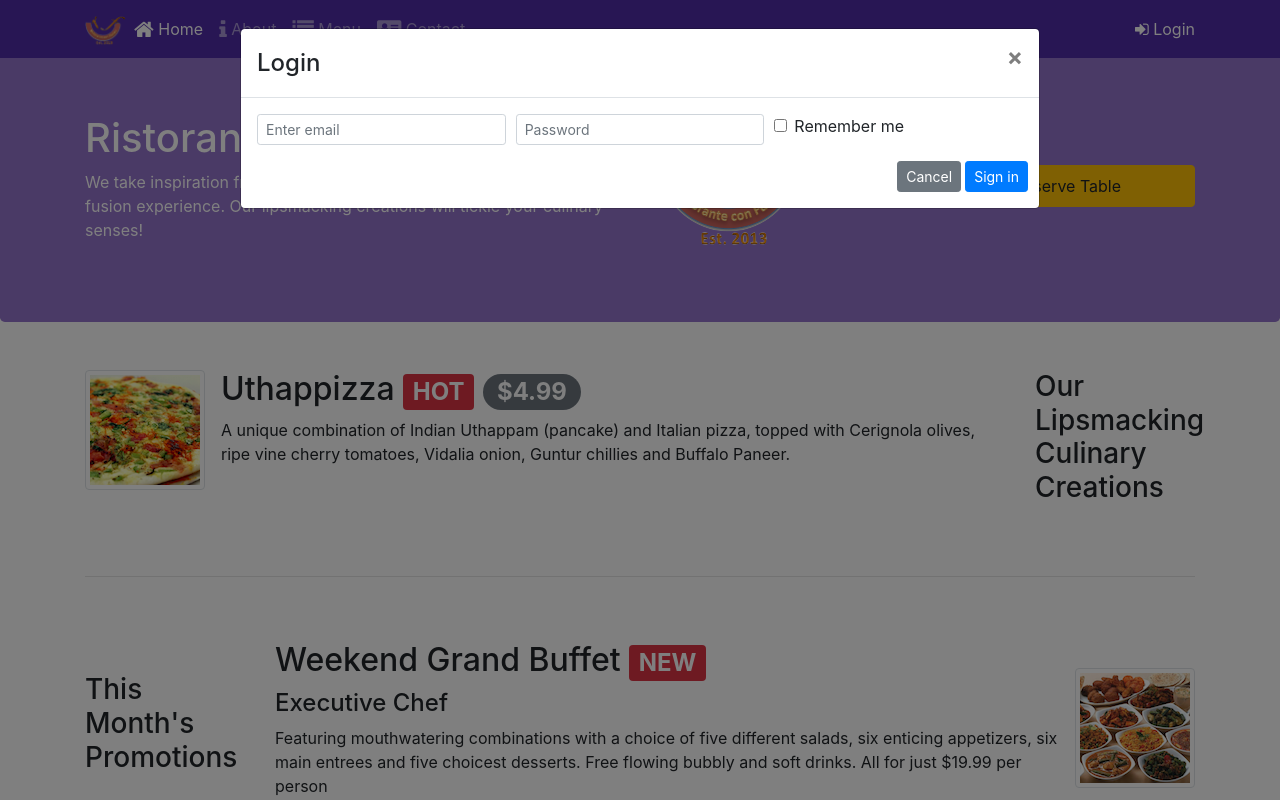
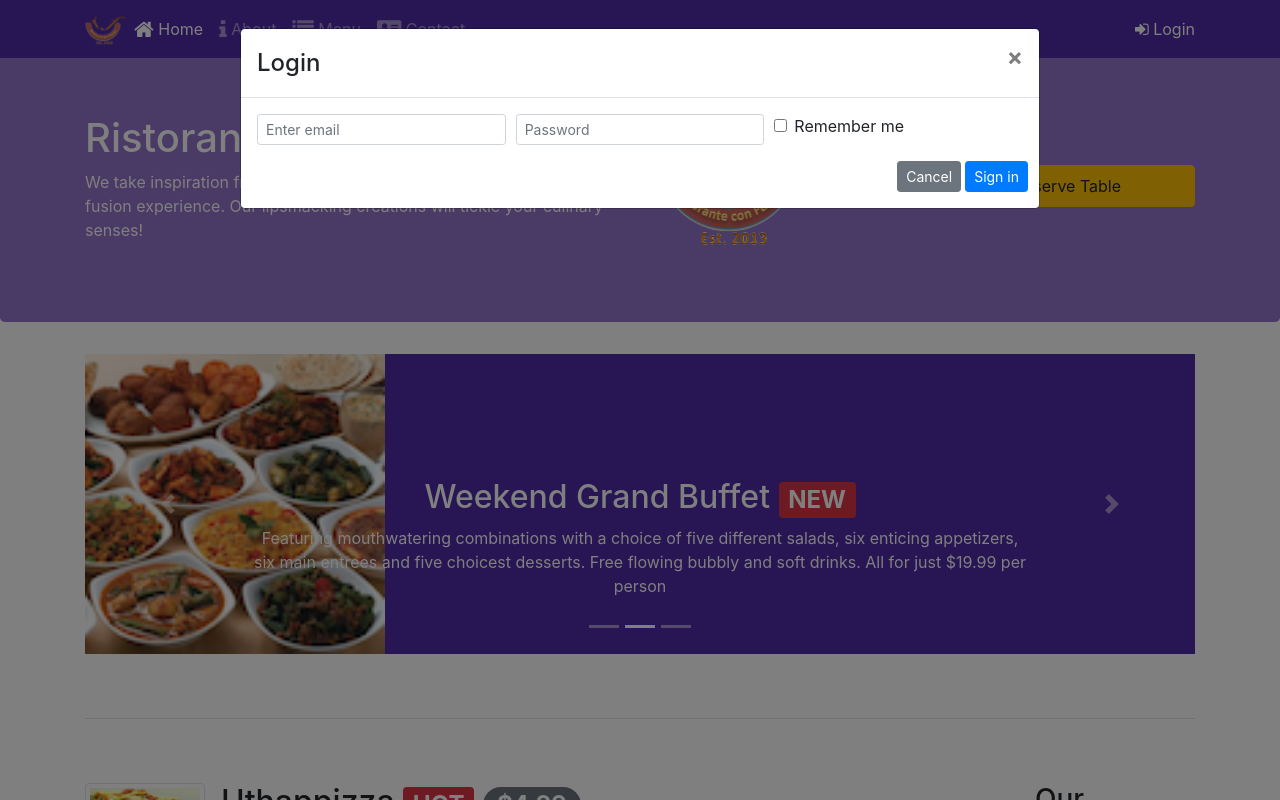
Before and after one commit to rolandsze/coursera-exercise-hku-course, a website: page index.html in a window 1280 px wide. Both pictures are taken after a click on the link "Login". Shown: the top 800 px of the page. Drawn offline with nearby package versions, Linux system fonts and the light colour scheme.

Commit message:
Add carousel, update image path

```diff
--- a/index.html
+++ b/index.html
@@ -22,7 +22,7 @@
         <button class="navbar-toggler" type="button" data-toggle="collapse" data-target="#Navbar">
             <span class="navbar-toggler-icon"></span>
         </button>
-        <a class="navbar-brand mr-auto" href="#"><img src="image/logo.png" height="30" width="41"
+        <a class="navbar-brand mr-auto" href="#"><img src="img/logo.png" height="30" width="41"
                                                       alt="Ristorante con Fusion"></a>
         <div class="collapse navbar-collapse" id="Navbar">
             <ul class="navbar-nav mr-auto">
@@ -98,7 +98,7 @@
                     lipsmacking creations will tickle your culinary senses!</p>
             </div>
             <div class="col-12 col-sm-3 align-self-center">
-                <img src="image/logo.png" class="img-fluid" alt="Ristorante Con Fusion">
+                <img src="img/logo.png" class="img-fluid" alt="Ristorante Con Fusion">
             </div>
 
             <div class="col-12 col-sm-3 align-self-center">
@@ -119,6 +119,82 @@
 
 <!-- Container -->
 <div class="container">
+    <!-- Carousel -->
+    <div class="row row-content">
+        <div class="col">
+            <div id="carousel" class="carousel slide" data-ride="carousel">
+                <!-- Indicators -->
+                <ol class="carousel-indicators">
+                    <li data-target="#carousel" data-slide-to="0" class="active"></li>
+                    <li data-target="#carousel" data-slide-to="1"></li>
+                    <li data-target="#carousel" data-slide-to="2"></li>
+                </ol>
+
+                <!-- Items -->
+                <div class="carousel-inner">
+                    <!-- Item Uthappizza -->
+                    <div class="carousel-item active">
+                        <img class="d-block img-fluid" src="img/uthappizza.png" alt="Uthappizza">
+                        <div class="carousel-caption d-none d-md-block">
+                            <h2>
+                                Uthappizza
+                                <span class="badge badge-danger">HOT</span>
+                                <span class="badge badge-pill badge-secondary">$4.99</span>
+                            </h2>
+                            <p class="d-none d-sm-block">A unique combination of Indian Uthappam (pancake) and
+                                Italian pizza, topped with Cerignola olives, ripe vine
+                                cherry tomatoes, Vidalia onion, Guntur chillies and
+                                Buffalo Paneer.</p>
+                        </div>
+                    </div>
+                    <!-- Item Buffet -->
+                    <div class="carousel-item">
+                        <img class="d-block img-fluid" src="img/buffet.png" alt="Weekend Grand Buffet">
+                        <div class="carousel-caption d-none d-md-block">
+                            <h2>
+                                Weekend Grand Buffet
+                                <span class="badge badge-danger">NEW</span>
+                            </h2>
+                            <p class="d-none d-sm-block">
+                                Featuring mouthwatering combinations with a choice of five different
+                                salads, six enticing appetizers, six main entrees and five choicest desserts. Free
+                                flowing bubbly and soft drinks. All for just $19.99 per person
+                            </p>
+                        </div>
+                    </div>
+                    <!-- Item Alberto -->
+                    <div class="carousel-item">
+                        <img class="d-block img-fluid" src="img/alberto.png" alt="Alberto Somayya">
+                        <div class="carousel-caption d-none d-md-block">
+                            <h2>Alberto Somayya</h2>
+                            <h4>Executive Chef</h4>
+                            <p class="d-none d-sm-block">
+                                Award winning three-star Michelin chef with wide
+                                International experience having worked closely with
+                                whos-who in the culinary world, he specializes in
+                                creating mouthwatering Indo-Italian fusion experiences.
+                            </p>
+                        </div>
+                    </div>
+                </div>
+
+                <!-- Controls -->
+                <a class="carousel-control-prev" href="#carousel" role="button" data-slide="prev">
+                    <span class="carousel-control-prev-icon"></span>
+                </a>
+                <a class="carousel-control-next" href="#carousel" role="button" data-slide="next">
+                    <span class="carousel-control-next-icon"></span>
+                </a>
+            </div>
+        </div>
+    </div>
+
+    <div class="row mt-5 mb-5">
+        <div class="col-12">
+            <hr>
+        </div>
+    </div>
+
     <div class="row mt-5 mb-5">
         <div class="col-12 col-md-2 order-0 order-md-1 align-self-center">
             <h3>Our Lipsmacking Culinary Creations</h3>
@@ -126,7 +202,7 @@
         <div class="col-12 col-md-10 order-1 order-md-0">
             <div class="media">
                 <img class="d-flex mr-3 img-thumbnail align-self-center"
-                     src="image/uthappizza.png" alt="Uthappizza">
+                     src="img/uthappizza.png" alt="Uthappizza">
                 <div class="media-body">
                     <h2 class="mt-0">
                         Uthappizza
@@ -168,7 +244,7 @@
                     </p>
                 </div>
                 <img class="d-flex ml-3 img-thumbnail align-self-center"
-                     src="image/buffet.png" alt="Weekend Grand Buffet">
+                     src="img/buffet.png" alt="Weekend Grand Buffet">
             </div>
         </div>
     </div>
@@ -186,7 +262,7 @@
         <div class="col-12 col-md-10 order-1 order-md-0">
             <div class="media">
                 <img class="d-flex mr-3 img-thumbnail align-self-center"
-                     src="image/alberto.png" alt="Alberto Somayya">
+                     src="img/alberto.png" alt="Alberto Somayya">
                 <div class="media-body">
                     <h2 class="mt-0">Alberto Somayya</h2>
                     <h4>Executive Chef</h4>
--- a/styles.css
+++ b/styles.css
@@ -15,6 +15,22 @@
     color: #ffffff;
 }
 
+/* Carousel */
+.carousel {
+    background: #512DA8;
+}
+
+.carousel-item {
+    height: 300px;
+}
+
+.carousel-item img {
+    position: absolute;
+    top: 0;
+    left: 0;
+    min-height: 300px;
+}
+
 /* Footer */
 .footer {
     background-color: #d1c4e9;
```
Also changed, not shown: aboutus.html (+2 -2 lines), contactus.html (+2 -2 lines), img/alberto.png (renamed from image/alberto.png), img/buffet.png (renamed from image/buffet.png), img/logo.png (renamed from image/logo.png), img/uthappizza.png (renamed from image/uthappizza.png).
